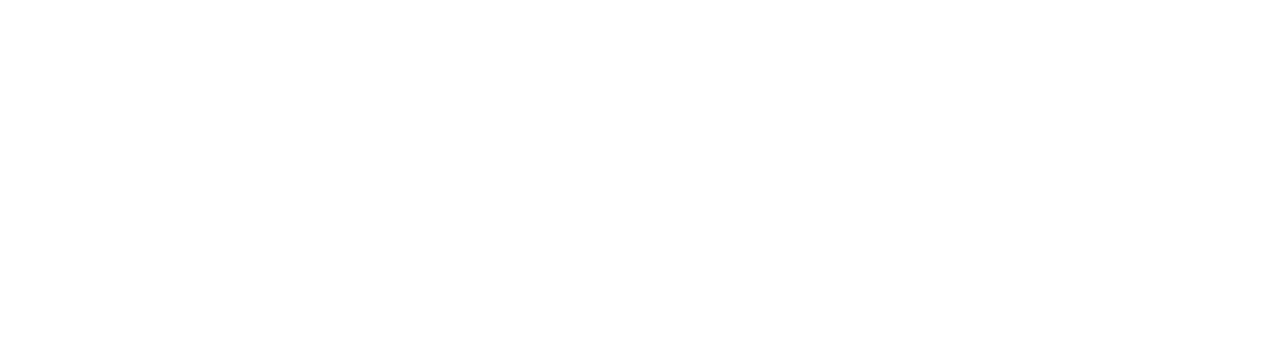
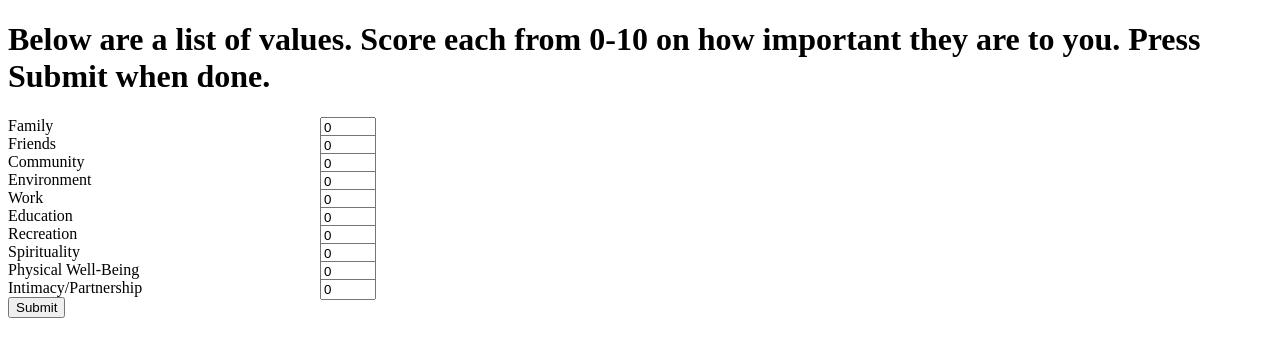
Before and after one commit to mathisme/values_allignment, a plain HTML site: page index.html in a window 1280 px wide. Drawn offline with Linux system fonts and the light colour scheme.

Commit message:
continued index.html and started main.css

```diff
--- a/index.html
+++ b/index.html
@@ -4,9 +4,23 @@
   <meta charset="utf-8">
   <meta name="viewport" content="width=device-width">
   <title>Values Allignment</title>
+  <link rel="stylesheet" href="main.css">
 </head>
 <body>
-
+	<div id="values_list">
+	<h1>Below are a list of values.  Score each from 0-10 on how <span id="values_text">important they are to you.</span>  Press Submit when done.</h1>
+	<div>Family<input type="number" class="picker" id="family" min="0" max="10" step="1" value="0"></div>
+	<div>Friends<input type="number" class="picker" id="friends" min="0" max="10" step="1" value="0"></div>
+	<div>Community<input type="number" class="picker" id="community" min="0" max="10" step="1" value="0"></div>
+	<div>Environment<input type="number" class="picker" id="environment" min="0" max="10" step="1" value="0"></div>
+	<div>Work<input type="number" class="picker" id="work" min="0" max="10" step="1" value="0"></div>
+	<div>Education<input type="number" class="picker" id="edu" min="0" max="10" step="1" value="0"></div>
+	<div>Recreation<input type="number" class="picker" id="rec" min="0" max="10" step="1" value="0"></div>
+	<div>Spirituality<input type="number" class="picker" id="spiritual" min="0" max="10" step="1" value="0"></div>
+	<div>Physical Well-Being<input type="number" class="picker" id="health" min="0" max="10" step="1" value="0"></div>
+	<div>Intimacy/Partnership<input type="number" class="picker" id="partner" min="0" max="10" step="1" value="0"></div>
+	</div>
+	<button id="submit">Submit</button>
+	<script src="main.js"></script>
 </body>
-<script src="main.js"></script>
 </html>
--- a/main.css
+++ b/main.css
@@ -0,0 +1,4 @@
+.picker {
+	position: absolute;
+	left: 25%;
+}
```
